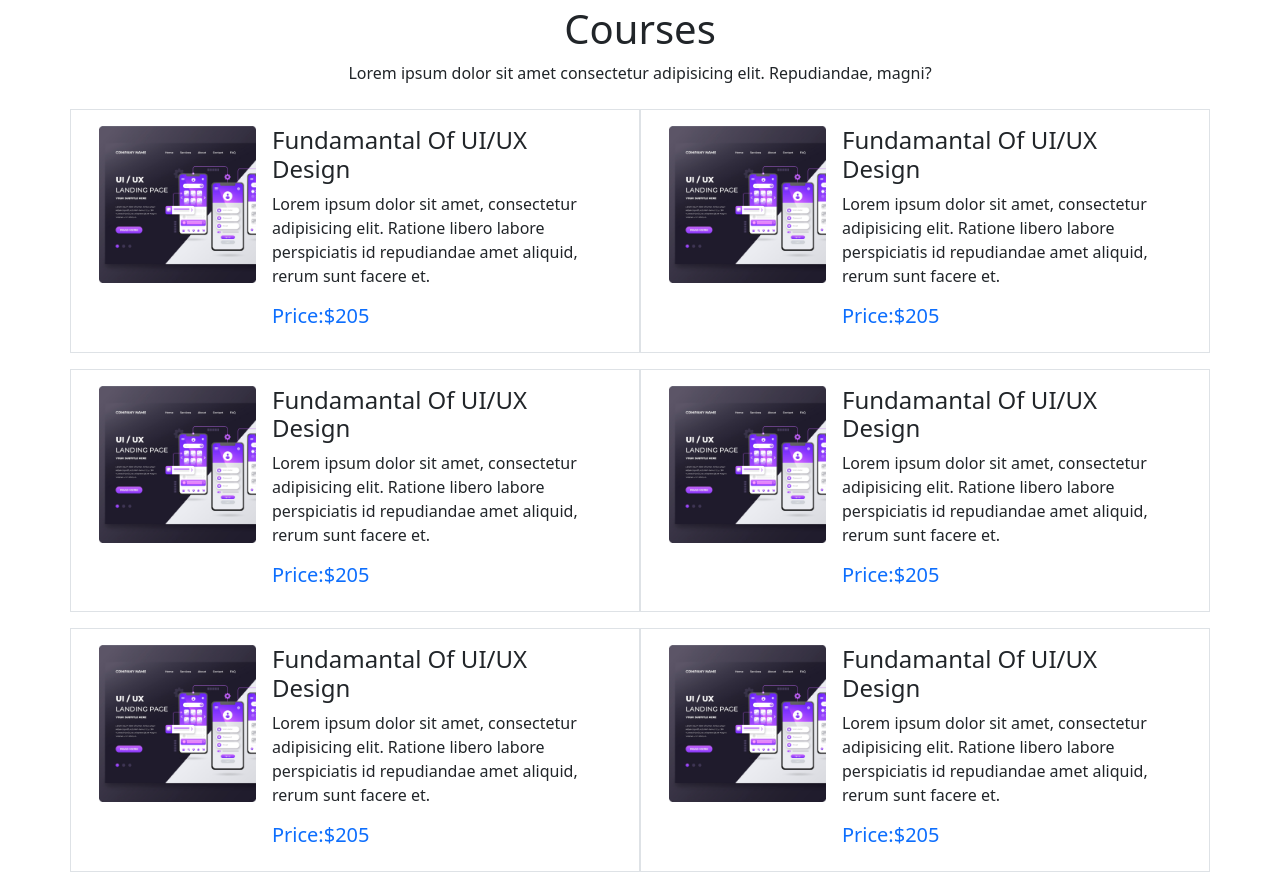
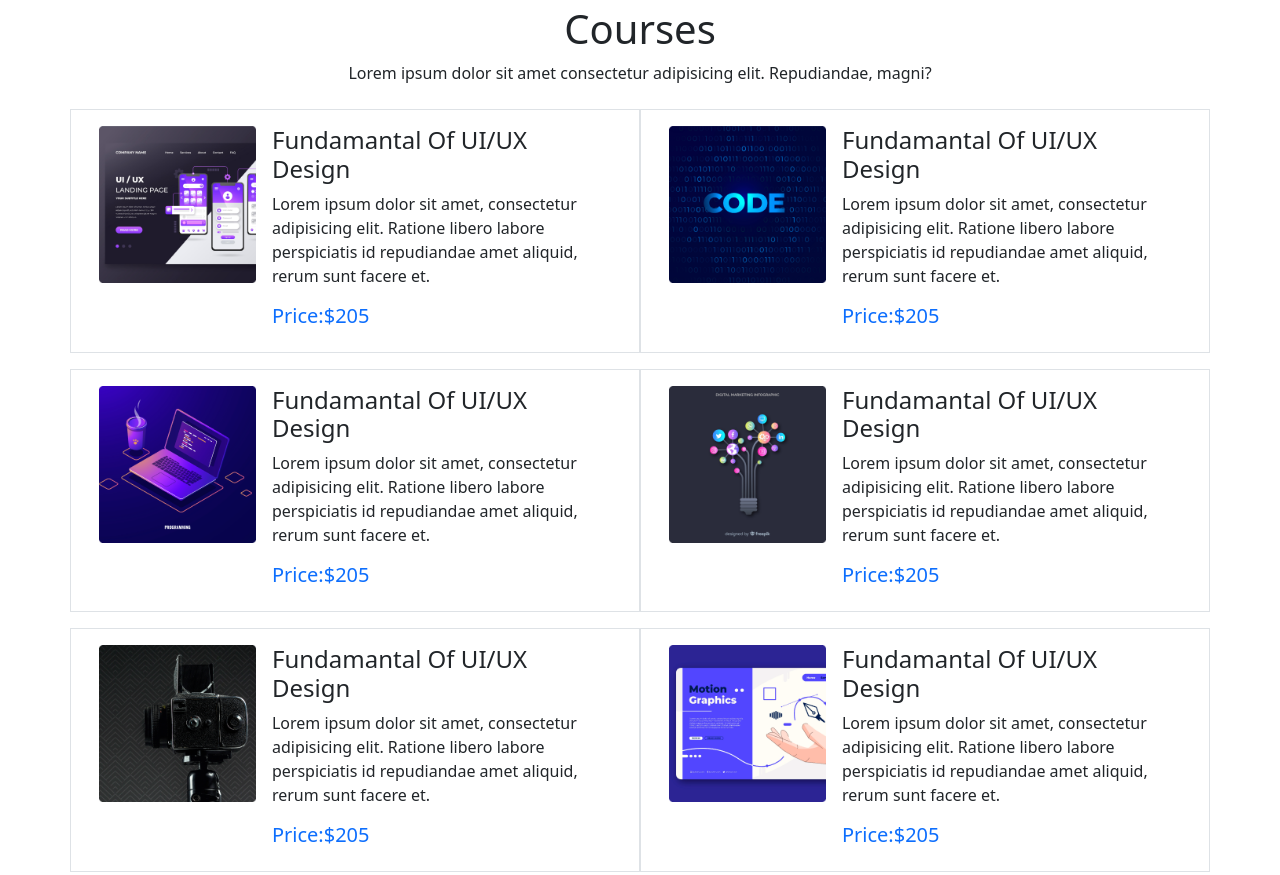
Before and after one commit to AnikaBushra/assignment-three, a plain HTML site: page index.html in a window 1280 px wide. Shown: the part 785-1660 px from the top of the page. Drawn offline with nearby package versions, Linux system fonts and the light colour scheme.

Commit message:
courses complete

```diff
--- a/index.html
+++ b/index.html
@@ -104,17 +104,18 @@
         </section>
     </header>
     <main>
+        <!-- courses part  -->
         <section class="container">
             <div class="my-5 d-flex flex-column align-items-center mx-auto">
                 <h1>Discover Our Popular</h1>
                 <h1>Courses</h1>
                 <p>Lorem ipsum dolor sit amet consectetur adipisicing elit. Repudiandae, magni?</p>
-
+                <!-- courses start  -->
                 <div class="row">
                     <div class="col-10 col-sm-10 col-md-10 col-lg-6 my-2 border border-1 mx-auto">
                         <div class="d-flex flex-column flex-sm-column flex-md-row flex-lg-row m-2 p-2">
                             <div class="w-100">
-                                <img class="img-fluid" src="images/course/course-1.png" alt="">
+                                <img class="w-100" src="images/course/course-1.png" alt="">
                             </div>
                             <div class="mx-lg-3 mx-md-3">
                                 <h3 class="fs-4">Fundamantal Of UI/UX Design</h3>
@@ -129,7 +130,7 @@
                     <div class="col-10 col-sm-10 col-md-10 col-lg-6 my-2 border border-1 mx-auto">
                         <div class="d-flex flex-column flex-sm-column flex-md-row flex-lg-row m-2 p-2">
                             <div class="w-100">
-                                <img class="img-fluid" src="images/course/course-1.png" alt="">
+                                <img class="w-100" src="images/course/course-2.png" alt="">
                             </div>
                             <div class="mx-lg-3 mx-md-3">
                                 <h3 class="fs-4">Fundamantal Of UI/UX Design</h3>
@@ -144,7 +145,7 @@
                     <div class="col-10 col-sm-10 col-md-10 col-lg-6 my-2 border border-1 mx-auto">
                         <div class="d-flex flex-column flex-sm-column flex-md-row flex-lg-row m-2 p-2">
                             <div class="w-100">
-                                <img class="img-fluid" src="images/course/course-1.png" alt="">
+                                <img class="w-100" src="images/course/course-3.png" alt="">
                             </div>
                             <div class="mx-lg-3 mx-md-3">
                                 <h3 class="fs-4">Fundamantal Of UI/UX Design</h3>
@@ -159,7 +160,7 @@
                     <div class="col-10 col-sm-10 col-md-10 col-lg-6 my-2 border border-1 mx-auto">
                         <div class="d-flex flex-column flex-sm-column flex-md-row flex-lg-row m-2 p-2">
                             <div class="w-100">
-                                <img class="img-fluid" src="images/course/course-1.png" alt="">
+                                <img class="w-100" src="images/course/course-4.png" alt="">
                             </div>
                             <div class="mx-lg-3 mx-md-3">
                                 <h3 class="fs-4">Fundamantal Of UI/UX Design</h3>
@@ -174,7 +175,7 @@
                     <div class="col-10 col-sm-10 col-md-10 col-lg-6 my-2 border border-1 mx-auto">
                         <div class="d-flex flex-column flex-sm-column flex-md-row flex-lg-row m-2 p-2">
                             <div class="w-100">
-                                <img class="img-fluid" src="images/course/course-1.png" alt="">
+                                <img class="w-100" src="images/course/course-5.png" alt="">
                             </div>
                             <div class="mx-lg-3 mx-md-3">
                                 <h3 class="fs-4">Fundamantal Of UI/UX Design</h3>
@@ -189,7 +190,7 @@
                     <div class="col-10 col-sm-10 col-md-10 col-lg-6 my-2 border border-1 mx-auto">
                         <div class="d-flex flex-column flex-sm-column flex-md-row flex-lg-row m-2 p-2">
                             <div class="w-100">
-                                <img class="img-fluid" src="images/course/course-1.png" alt="">
+                                <img class="w-100" src="images/course/course-6.png" alt="">
                             </div>
                             <div class="mx-lg-3 mx-md-3">
                                 <h3 class="fs-4">Fundamantal Of UI/UX Design</h3>
```
